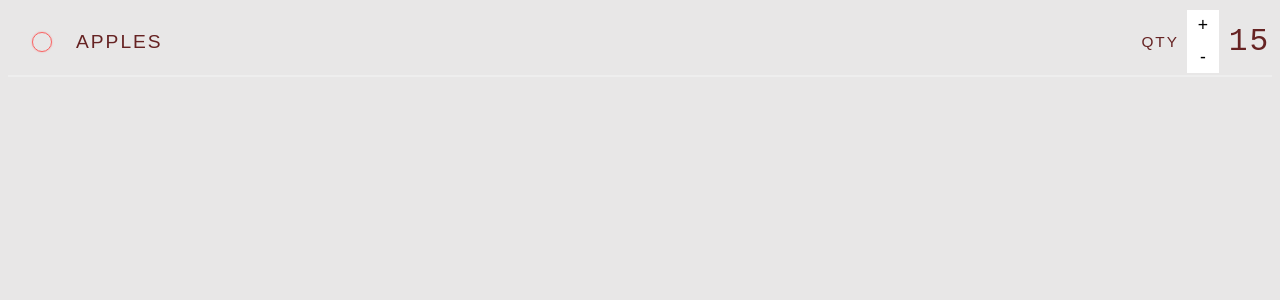
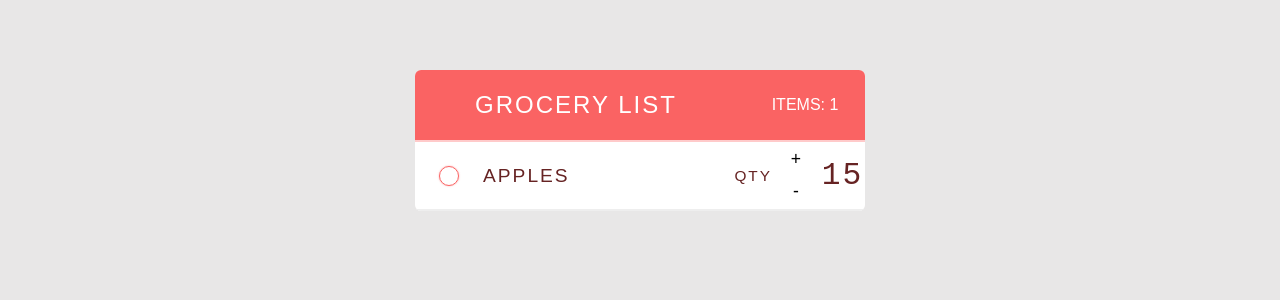
Before and after one commit to Shaniagrg/REACT, a React (Vite) app in the folder START-HERE/grocery-list/: page / in a window 1280 px wide. Shown: the top 300 px of the page. Built offline with nearby package versions, Linux system fonts and the light colour scheme.

Commit message:
create component that will wrap the entire application and combines all the main components together

```diff
--- a/START-HERE/grocery-list/src/main.jsx
+++ b/START-HERE/grocery-list/src/main.jsx
@@ -26,6 +26,7 @@ const Item = () => {
             <button className='remove-item'/>
             <span className='item-name'>Apples</span>
 
+            {/*Nesting Counter*/}
             <Counter/>
 
         </div>
@@ -42,8 +43,18 @@ const Counter = () => {
         </div>
     )
 }
+// create component that will wrap the entire application and combines all the main components together
+const App = () => {
+    return (
+        <div className='grocery-list'>
+            <Header/>
 
+            {/*Grocery List*/}
+            <Item/>
+        </div>
+    )
+}
 
 const root = createRoot(document.getElementById('root'));
-//render Item
-root.render(<Item/>)
+//render App
+root.render(<App/>)
```
